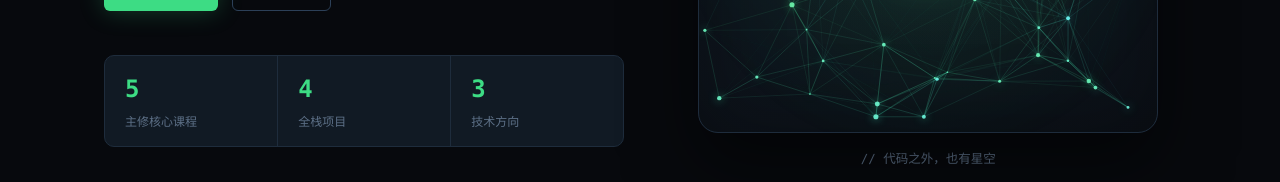
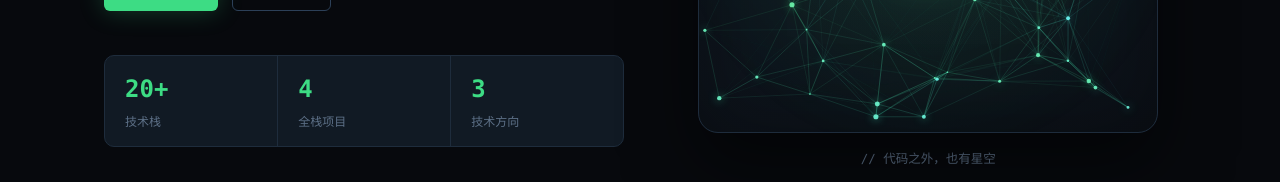
Before and after one commit to NancylingY/lxyblog, a Vue app: page / in a window 1280 px wide. Shown: the part 489-671 px from the top of the page. Built offline with nearby package versions, Linux system fonts and the light colour scheme.

Commit message:
feat: replace hero course stat with 20+ tech stack

```diff
--- a/src/components/HeroSection.vue
+++ b/src/components/HeroSection.vue
@@ -26,8 +26,8 @@ import { scrollToHash } from '../utils/scroll'
 
         <ul class="hero__stats">
           <li class="hero__stat">
-            <span class="hero__stat-num">5</span>
-            <span class="hero__stat-label">主修核心课程</span>
+            <span class="hero__stat-num">20+</span>
+            <span class="hero__stat-label">技术栈</span>
           </li>
           <li class="hero__stat">
             <span class="hero__stat-num">4</span>
```
